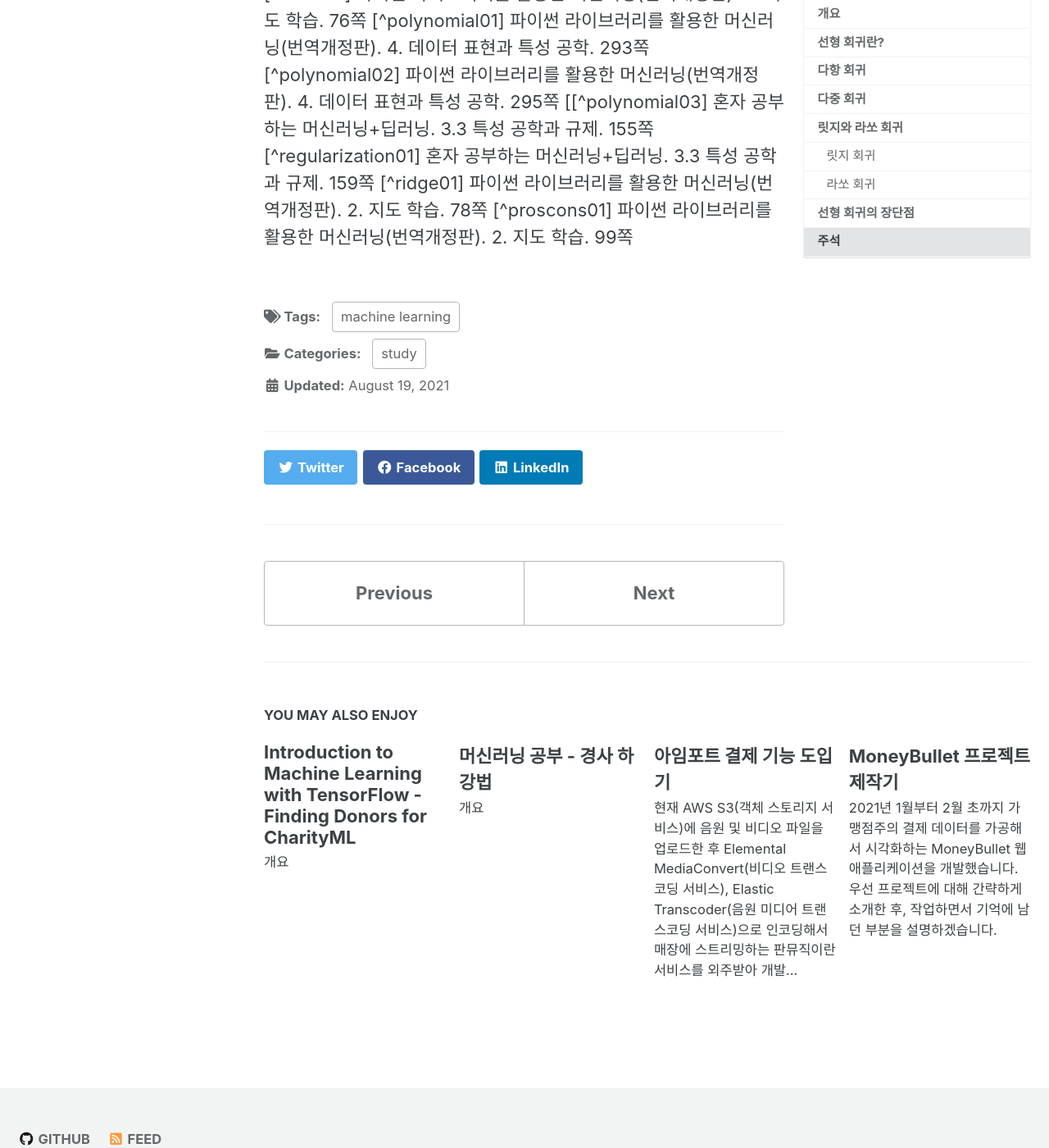
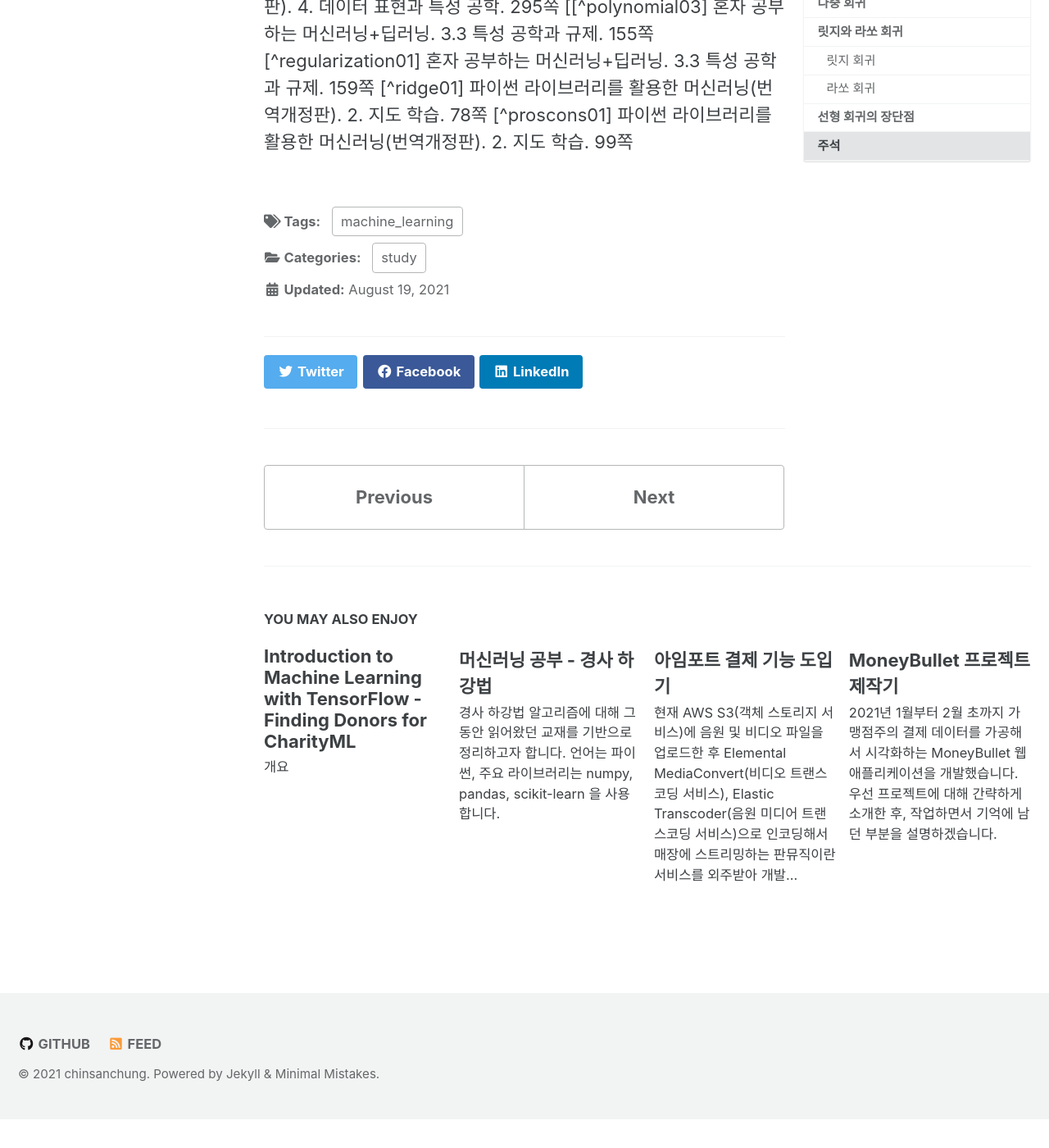
Before and after one commit to chinsanchung/chinsanchung.github.com, a Jekyll site: the page built from _posts/2021-08-19-linear_regression.md, in a window 1280 px wide and 1400 px high, scrolled down 4767 px. Shown: the whole window at 82% size. Built offline with Jekyll 4.4.1, drawn with Linux system fonts in a browser that asks for light colours; cached includes are drawn as plain includes; after the commit the page ends 6132 px from its top, so only the background shows below that.

Commit message:
study 카테고리의 글들에서 오탈자 수정, 챕터 제목 "개요"를 뒤로 옮김

```diff
--- a/_posts/2021-08-19-linear_regression.md
+++ b/_posts/2021-08-19-linear_regression.md
@@ -13,10 +13,8 @@ toc_sticky: true
 toc_labe: 목차
 description: 선형 회귀와 다항 회귀에 대해 공부한 내용을 정리합니다.
 tags:
-  - machine learning
+  - machine_learning
 ---
-
-## 개요
 
 대표적인 회귀 알고리즘인 **선형 회귀**, 그리고 **다항 회귀**에 대해 그동안 읽어왔던 교재를 기반으로 정리하고자 합니다. 언어는 파이썬, 주요 라이브러리는 numpy, pandas, scikit-learn 을 사용합니다.
 
--- a/_posts/2021-8-20-gradient-descent.md
+++ b/_posts/2021-8-20-gradient-descent.md
@@ -15,8 +15,6 @@ description: 경사 하강법에 대해 공부한 내용을 정리합니다.
 tags:
   - machine_learning
 ---
-
-## 개요
 
 경사 하강법 알고리즘에 대해 그동안 읽어왔던 교재를 기반으로 정리하고자 합니다. 언어는 파이썬, 주요 라이브러리는 numpy, pandas, scikit-learn 을 사용합니다.
 
```
